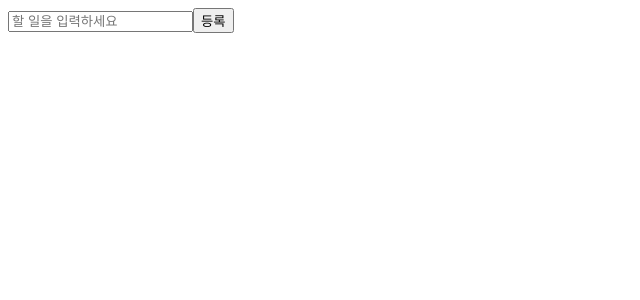
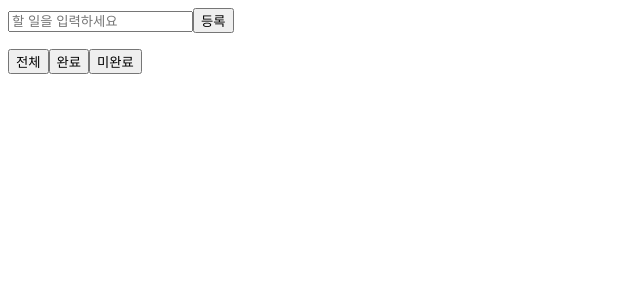
Before and after one commit to dngwoodo/react-todo-app, a React app: page / in a window 1280 px wide. Shown: the top 300 px of the page, without its empty margins (0-640 px from the left). Built offline with nearby package versions, Linux system fonts and the light colour scheme.

Commit message:
feat: TodoFilter 생성

```diff
--- a/components/TodoFilters.tsx
+++ b/components/TodoFilters.tsx
@@ -1,7 +1,22 @@
 import React from 'react';
 
+const filters = [
+  { text: '전체', filter: 'ALL' },
+  { text: '완료', filter: 'DONE' },
+  { text: '미완료', filter: 'UNDONE' },
+];
+
 const TodoFilters = () => (
-  <div />
+  <div>
+    {filters.map(({ text, filter }) => (
+      <button
+        type="button"
+        key={filter}
+      >
+        {text}
+      </button>
+    ))}
+  </div>
 );
 
 export default TodoFilters;
```
